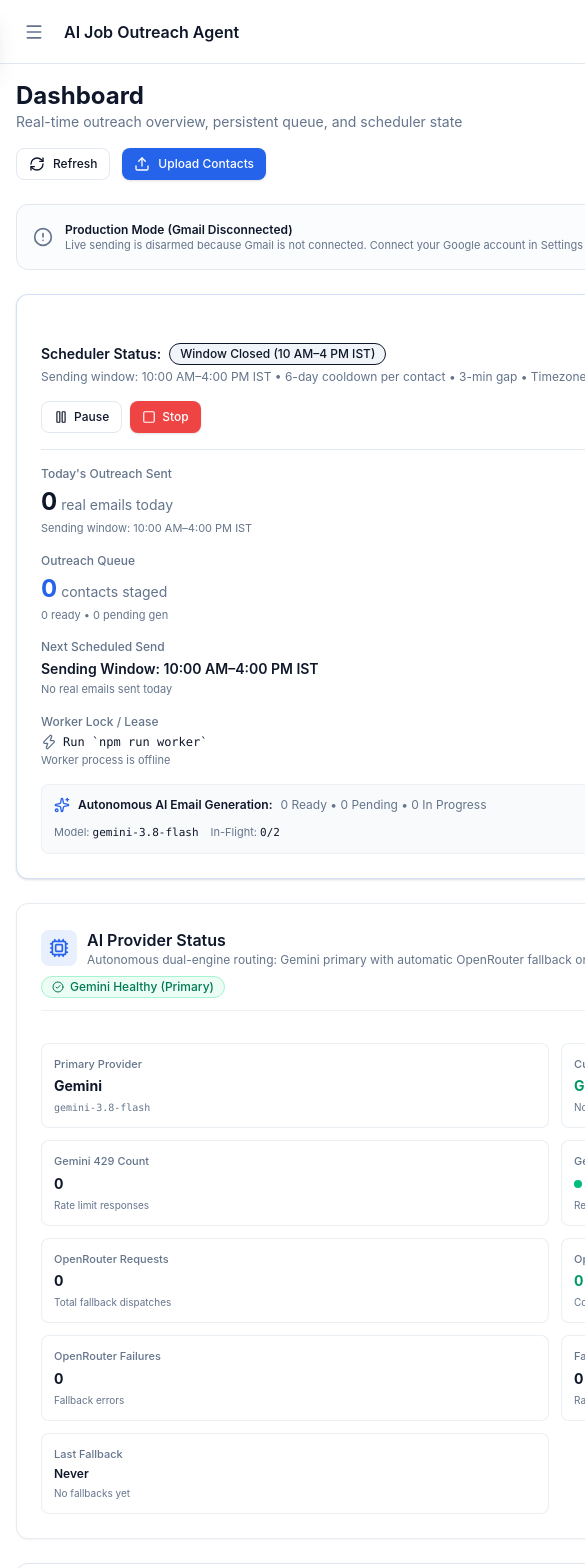
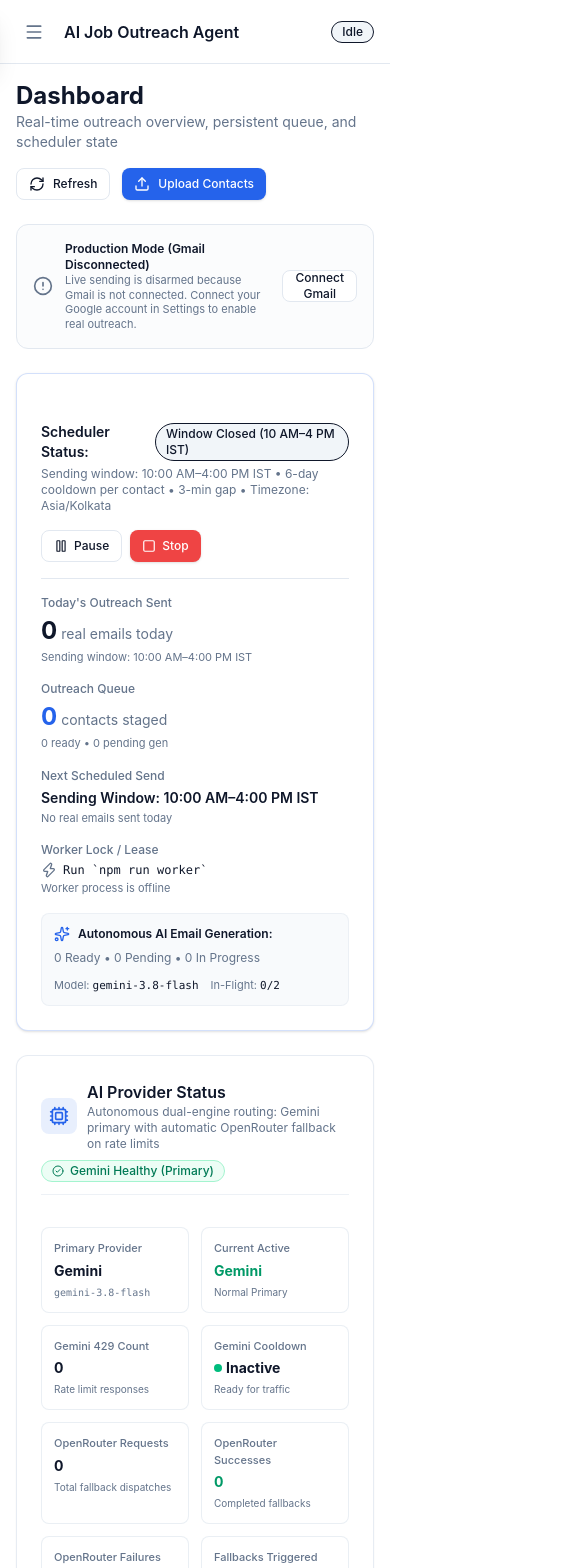
Before and after one commit to Aditya-rjs/ai-job-outreach-agent, a Next.js app: page / in a window 390 px wide. Shown: the top 1568 px of the page, 585 px wide, since content can reach past the window. Built offline with nearby package versions, Linux system fonts and the light colour scheme; no server answers; the database is empty.

Commit message:
fix: resolve dashboard responsive width and horizontal overflow

```diff
--- a/src/app/layout.tsx
+++ b/src/app/layout.tsx
@@ -18,9 +18,9 @@ export default function RootLayout({
       <body>
         <div className="flex min-h-screen">
           <Sidebar />
-          <div className="flex flex-1 flex-col lg:pl-60">
+          <div className="flex flex-1 min-w-0 flex-col lg:pl-60">
             <Header />
-            <main className="flex-1 p-4 lg:p-6">
+            <main className="flex-1 min-w-0 w-full max-w-full p-4 lg:p-6">
               {children}
             </main>
           </div>
--- a/src/app/page.tsx
+++ b/src/app/page.tsx
@@ -295,7 +295,7 @@ export default function DashboardPage() {
   const completedBatch = recentBatches.find((b) => b.status === 'completed');
 
   return (
-    <div className="space-y-6">
+    <div className="space-y-6 min-w-0 w-full max-w-full">
       {/* Page Header */}
       <div className="flex flex-col sm:flex-row sm:items-center sm:justify-between gap-4">
         <div>
@@ -475,9 +475,9 @@ export default function DashboardPage() {
 
           {/* Sending Window Status Banner */}
           {stats?.outreachStatus === 'waiting' && (
-            <div className="rounded-lg bg-blue-500/10 border border-blue-500/20 px-4 py-2.5 text-xs text-blue-900 font-medium flex items-center justify-between">
+            <div className="rounded-lg bg-blue-500/10 border border-blue-500/20 px-4 py-2.5 text-xs text-blue-900 font-medium flex flex-col sm:flex-row sm:items-center justify-between gap-2">
               <span>Sending window currently closed (10:00 AM–4:00 PM IST) — queued contacts are persistent and will automatically resume when the window opens.</span>
-              <span className="font-semibold">{stats.nextSendAt ? formatDateTime(stats.nextSendAt) : 'Opens at 10:00 AM IST'}</span>
+              <span className="font-semibold shrink-0">{stats.nextSendAt ? formatDateTime(stats.nextSendAt) : 'Opens at 10:00 AM IST'}</span>
             </div>
           )}
 
@@ -544,8 +544,8 @@ export default function DashboardPage() {
           </div>
 
           {/* Autonomous AI Email Generation & Gemini Observability */}
-          <div className="rounded-lg bg-secondary/50 p-3 text-xs border border-border/50 flex flex-col md:flex-row md:items-center justify-between gap-3">
-            <div className="flex items-center gap-2 flex-wrap">
+          <div className="rounded-lg bg-secondary/50 p-3 text-xs border border-border/50 flex flex-col lg:flex-row lg:items-center justify-between gap-3 min-w-0 w-full">
+            <div className="flex items-center gap-2 flex-wrap min-w-0">
               <Sparkles className="h-4 w-4 text-primary shrink-0" />
               <span className="font-semibold text-foreground">Autonomous AI Email Generation:</span>
               <span className="text-muted-foreground">
@@ -557,7 +557,7 @@ export default function DashboardPage() {
                 <button
                   type="button"
                   onClick={handleViewGenerationFailures}
-                  className="inline-flex items-center gap-1 ml-1.5 px-2 py-0.5 rounded text-[11px] font-semibold bg-red-100 text-red-700 hover:bg-red-200 border border-red-300 dark:bg-red-950/60 dark:text-red-300 dark:border-red-800 transition-colors cursor-pointer"
+                  className="inline-flex items-center gap-1 ml-1.5 px-2 py-0.5 rounded text-[11px] font-semibold bg-red-100 text-red-700 hover:bg-red-200 border border-red-300 dark:bg-red-950/60 dark:text-red-300 dark:border-red-800 transition-colors cursor-pointer shrink-0"
                   title="Inspect failed email generation contacts in the live pipeline"
                 >
                   <AlertTriangle className="h-3 w-3 text-red-600 dark:text-red-400" />
@@ -566,7 +566,7 @@ export default function DashboardPage() {
               )}
             </div>
             {stats?.geminiTelemetry && (
-              <div className="flex items-center gap-3 text-[11px] text-muted-foreground shrink-0">
+              <div className="flex items-center gap-3 text-[11px] text-muted-foreground flex-wrap shrink-0">
                 <span>Model: <code className="font-mono font-medium text-foreground">{stats.geminiTelemetry.currentModel}</code></span>
                 <span>In-Flight: <code className="font-mono text-foreground">{stats.geminiTelemetry.inFlightRequests}/{stats.geminiTelemetry.maxConcurrency}</code></span>
                 {stats.geminiTelemetry.recent429Count > 0 ? (
--- a/src/components/dashboard/ai-provider-status.tsx
+++ b/src/components/dashboard/ai-provider-status.tsx
@@ -98,16 +98,16 @@ export function AiProviderStatus({ aiTelemetry }: AiProviderStatusProps) {
         ) : null}
 
         {/* Status Grid */}
-        <div className="grid gap-3 grid-cols-2 sm:grid-cols-3 lg:grid-cols-5 xl:grid-cols-9">
+        <div className="grid gap-3 grid-cols-2 sm:grid-cols-3 md:grid-cols-4 lg:grid-cols-5 xl:grid-cols-5 2xl:grid-cols-9">
           {/* 1. Primary Provider */}
-          <div className="rounded-lg border border-border/70 bg-card p-3 space-y-1">
+          <div className="rounded-lg border border-border/70 bg-card p-3 space-y-1 min-w-0">
             <p className="text-[11px] font-medium text-muted-foreground">Primary Provider</p>
             <p className="text-sm font-bold text-foreground">Gemini</p>
             <p className="text-[10px] text-muted-foreground font-mono truncate">gemini-3.8-flash</p>
           </div>
 
           {/* 2. Current Active Provider */}
-          <div className="rounded-lg border border-border/70 bg-card p-3 space-y-1">
+          <div className="rounded-lg border border-border/70 bg-card p-3 space-y-1 min-w-0">
             <p className="text-[11px] font-medium text-muted-foreground">Current Active</p>
             <div className="flex items-center gap-1.5">
               <span className={`text-sm font-bold ${currentProvider === 'openrouter' ? 'text-amber-600' : 'text-emerald-600'}`}>
@@ -120,7 +120,7 @@ export function AiProviderStatus({ aiTelemetry }: AiProviderStatusProps) {
           </div>
 
           {/* 3. Gemini 429 Count */}
-          <div className="rounded-lg border border-border/70 bg-card p-3 space-y-1">
+          <div className="rounded-lg border border-border/70 bg-card p-3 space-y-1 min-w-0">
             <p className="text-[11px] font-medium text-muted-foreground">Gemini 429 Count</p>
             <p className={`text-sm font-bold ${gemini429Count > 0 ? 'text-amber-600' : 'text-foreground'}`}>
               {gemini429Count}
@@ -129,7 +129,7 @@ export function AiProviderStatus({ aiTelemetry }: AiProviderStatusProps) {
           </div>
 
           {/* 4. Gemini Cooldown */}
-          <div className="rounded-lg border border-border/70 bg-card p-3 space-y-1">
+          <div className="rounded-lg border border-border/70 bg-card p-3 space-y-1 min-w-0">
             <p className="text-[11px] font-medium text-muted-foreground">Gemini Cooldown</p>
             <div className="flex items-center gap-1">
               <span className={`h-2 w-2 rounded-full ${isCooldownActive ? 'bg-amber-500 animate-pulse' : 'bg-emerald-500'}`} />
@@ -145,21 +145,21 @@ export function AiProviderStatus({ aiTelemetry }: AiProviderStatusProps) {
           </div>
 
           {/* 5. OpenRouter Requests */}
-          <div className="rounded-lg border border-border/70 bg-card p-3 space-y-1">
+          <div className="rounded-lg border border-border/70 bg-card p-3 space-y-1 min-w-0">
             <p className="text-[11px] font-medium text-muted-foreground">OpenRouter Requests</p>
             <p className="text-sm font-bold text-foreground">{openRouterRequests}</p>
             <p className="text-[10px] text-muted-foreground">Total fallback dispatches</p>
           </div>
 
           {/* 6. OpenRouter Successes */}
-          <div className="rounded-lg border border-border/70 bg-card p-3 space-y-1">
+          <div className="rounded-lg border border-border/70 bg-card p-3 space-y-1 min-w-0">
             <p className="text-[11px] font-medium text-muted-foreground">OpenRouter Successes</p>
             <p className="text-sm font-bold text-emerald-600">{openRouterSuccesses}</p>
             <p className="text-[10px] text-muted-foreground">Completed fallbacks</p>
           </div>
 
           {/* 7. OpenRouter Failures */}
-          <div className="rounded-lg border border-border/70 bg-card p-3 space-y-1">
+          <div className="rounded-lg border border-border/70 bg-card p-3 space-y-1 min-w-0">
             <p className="text-[11px] font-medium text-muted-foreground">OpenRouter Failures</p>
             <p className={`text-sm font-bold ${openRouterFailures > 0 ? 'text-red-600' : 'text-foreground'}`}>
               {openRouterFailures}
@@ -168,7 +168,7 @@ export function AiProviderStatus({ aiTelemetry }: AiProviderStatusProps) {
           </div>
 
           {/* 8. Fallbacks Triggered */}
-          <div className="rounded-lg border border-border/70 bg-card p-3 space-y-1">
+          <div className="rounded-lg border border-border/70 bg-card p-3 space-y-1 min-w-0">
             <p className="text-[11px] font-medium text-muted-foreground">Fallbacks Triggered</p>
             <p className={`text-sm font-bold ${fallbackCount > 0 ? 'text-amber-600' : 'text-foreground'}`}>
               {fallbackCount}
@@ -177,7 +177,7 @@ export function AiProviderStatus({ aiTelemetry }: AiProviderStatusProps) {
           </div>
 
           {/* 9. Last Fallback */}
-          <div className="rounded-lg border border-border/70 bg-card p-3 space-y-1">
+          <div className="rounded-lg border border-border/70 bg-card p-3 space-y-1 min-w-0">
             <p className="text-[11px] font-medium text-muted-foreground">Last Fallback</p>
             <p className="text-xs font-semibold text-foreground truncate" title={lastFallbackText}>
               {lastFallbackText}
--- a/src/components/ui/card.tsx
+++ b/src/components/ui/card.tsx
@@ -7,7 +7,7 @@ interface CardProps extends React.HTMLAttributes<HTMLDivElement> {
 export function Card({ className, children, ...props }: CardProps) {
   return (
     <div
-      className={cn('rounded-xl border border-border bg-card p-6 shadow-sm', className)}
+      className={cn('rounded-xl border border-border bg-card p-6 shadow-sm min-w-0', className)}
       {...props}
     >
       {children}
@@ -41,7 +41,7 @@ export function CardDescription({ className, children, ...props }: CardProps) {
 
 export function CardContent({ className, children, ...props }: CardProps) {
   return (
-    <div className={cn('', className)} {...props}>
+    <div className={cn('min-w-0', className)} {...props}>
       {children}
     </div>
   );
--- a/src/components/ui/stat-card.tsx
+++ b/src/components/ui/stat-card.tsx
@@ -41,7 +41,7 @@ export function StatCard({
           : undefined
       }
       className={cn(
-        'rounded-xl border border-border bg-card p-4 sm:p-5 shadow-sm transition-all duration-150 flex flex-col justify-between h-full min-h-[116px]',
+        'rounded-xl border border-border bg-card p-4 sm:p-5 shadow-sm transition-all duration-150 flex flex-col justify-between h-full min-h-[116px] min-w-0',
         isClickable &&
           'cursor-pointer hover:border-primary/60 hover:shadow-md hover:bg-card/90 focus-visible:outline-none focus-visible:ring-2 focus-visible:ring-primary focus-visible:ring-offset-2 group select-none',
         active && 'border-primary ring-2 ring-primary/20 bg-primary/5',
```
Also changed, not shown: src/components/dashboard/processing-pipeline-section.tsx (+20 -20 lines).
